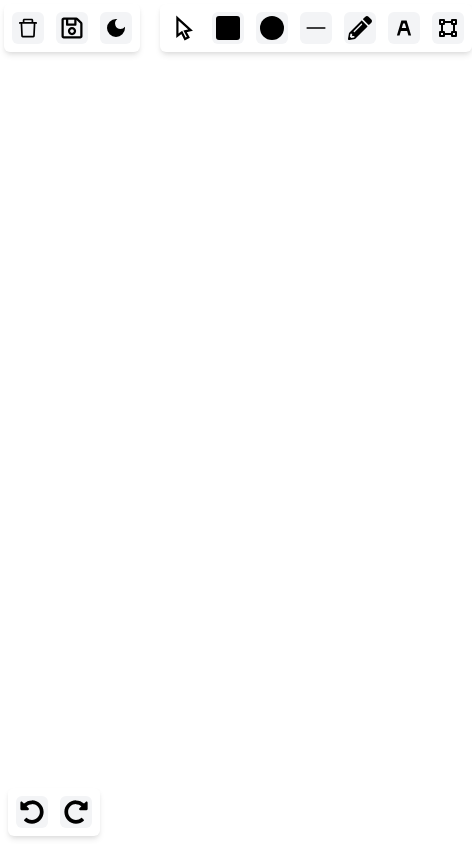
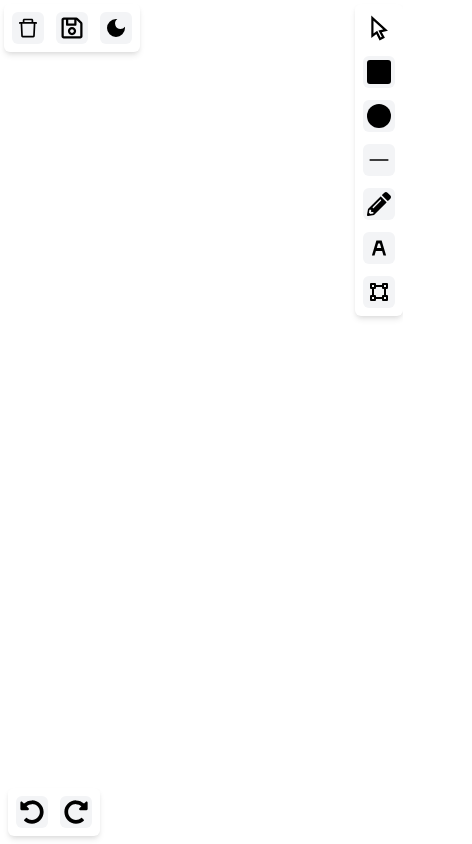
Before and after one commit to anugoyal998/drawing-board, a React (Create React App) app: page / in a window 390 px wide. Shown: the whole page, 472 px wide, since content can reach past the window. Built offline with nearby package versions, Linux system fonts and the light colour scheme.

Commit message:
code cleanup

```diff
--- a/src/App.js
+++ b/src/App.js
@@ -1,4 +1,4 @@
-import React, { useState } from "react";
+import React from "react";
 import { Canvas } from "./components/Canvas";
 import { Toolbar } from "./components/Toolbar";
 import { useHistory } from "./hooks/useHistory";
--- a/src/components/Canvas.js
+++ b/src/components/Canvas.js
@@ -32,7 +32,7 @@ export const Canvas = ({ elements, setElements, undo, redo }) => {
       if (action === "writing" && selectedElement.id === element.id) return;
       drawElement(roughCanvas, context, element);
     });
-  }, [elements, action, selectedElement]);
+  }, [elements, action, selectedElement,tool]);
 
   const handleSaveCanvas = () => {
     const canvas = canvasRef.current;
@@ -63,7 +63,7 @@ export const Canvas = ({ elements, setElements, undo, redo }) => {
     return () => {
       document.removeEventListener("keydown", undoRedoFunction);
     };
-  }, [undo, redo]);
+  }, [undo, redo,tool]);
 
   useEffect(() => {
     if (tool === "img" || tool === "cursor") return;
@@ -72,7 +72,7 @@ export const Canvas = ({ elements, setElements, undo, redo }) => {
       textArea.focus();
       textArea.value = selectedElement.text;
     }
-  }, [action, selectedElement]);
+  }, [action, selectedElement,tool]);
 
   const handleMouseDownClick = (event) => {
     if (tool === "img" || tool === "cursor") return;
--- a/src/components/Toolbar.js
+++ b/src/components/Toolbar.js
@@ -1,12 +1,13 @@
 import React from "react";
 import { GrCursor } from "react-icons/gr";
-import { BsFillSquareFill, BsFillCircleFill, BsImage } from "react-icons/bs";
+import { BsFillSquareFill, BsFillCircleFill } from "react-icons/bs";
 import { AiOutlineLine } from "react-icons/ai";
 import { FaPencilAlt } from "react-icons/fa";
 import { ImTextColor } from "react-icons/im";
 import { BiSelection } from "react-icons/bi";
 import { useDispatch, useSelector } from "react-redux";
 import { setTool } from "../redux/actions/tool.action";
+import { useWindowSize } from "../hooks/useWindowSize";
 
 const arr = [
   { icon: <GrCursor className="text-2xl" />, title: "cursor" },
@@ -15,17 +16,17 @@ const arr = [
   { icon: <AiOutlineLine className="text-2xl" />, title: "line" },
   { icon: <FaPencilAlt className="text-2xl" />, title: "pencil" },
   { icon: <ImTextColor className="text-2xl" />, title: "text" },
-  // { icon: <BsImage className="text-2xl" />, title: "img" },
   { icon: <BiSelection className="text-2xl" />, title: "selection" },
 ];
 
 export const Toolbar = () => {
   const dispatch = useDispatch();
   const tool = useSelector((state) => state.toolReducer.tool);
+  const width = useWindowSize()
   return (
     <div
-      className="absolute top-0 bg-white m-1 rounded-md shadow-md p-2 z-10 flex space-x-3"
-      style={{ left: "40vw" }}
+      className="absolute top-0 bg-white m-1 rounded-md shadow-md p-2 z-10 flex flex-col md:flex-row md:space-x-3 space-y-3 md:space-y-0"
+      style={{ left: width >= 768 ? "40vw" : "90vw" }}
     >
       {arr.map((e, key) => {
         if (e.title !== tool) {
--- a/src/components/TopLeft.js
+++ b/src/components/TopLeft.js
@@ -4,15 +4,10 @@ import { FaRegSave } from "react-icons/fa";
 import { MdDarkMode } from "react-icons/md";
 import rough from "roughjs/bundled/rough.esm";
 import { jsPDF } from "jspdf";
-import { useSelector } from "react-redux";
 import { drawElement } from "../utils/helper1";
 
 
 export const TopLeft = ({ setElements, elements, canvasRef}) => {
-  const action = useSelector((state) => state.actionReducer.action);
-  const selectedElement = useSelector(
-    (state) => state.selectedElementReducer.selectedElement
-  );
   const handleSaveCanvas = ()=> {
     const canvas = canvasRef?.current;
     const context = canvas.getContext("2d");
--- /dev/null
+++ b/src/hooks/useWindowSize.js
@@ -0,0 +1,14 @@
+import { useLayoutEffect, useState } from "react";
+
+export const useWindowSize = () => {
+  const [size, setSize] = useState(0);
+  useLayoutEffect(() => {
+    const updateSize = () => {
+      setSize(window.innerWidth);
+    };
+    window.addEventListener("resize", updateSize);
+    updateSize();
+    return () => window.removeEventListener("resize", updateSize);
+  }, []);
+  return size;
+};
```
Also changed, not shown: 1 other file (tests, documents, lock files or other folders).
